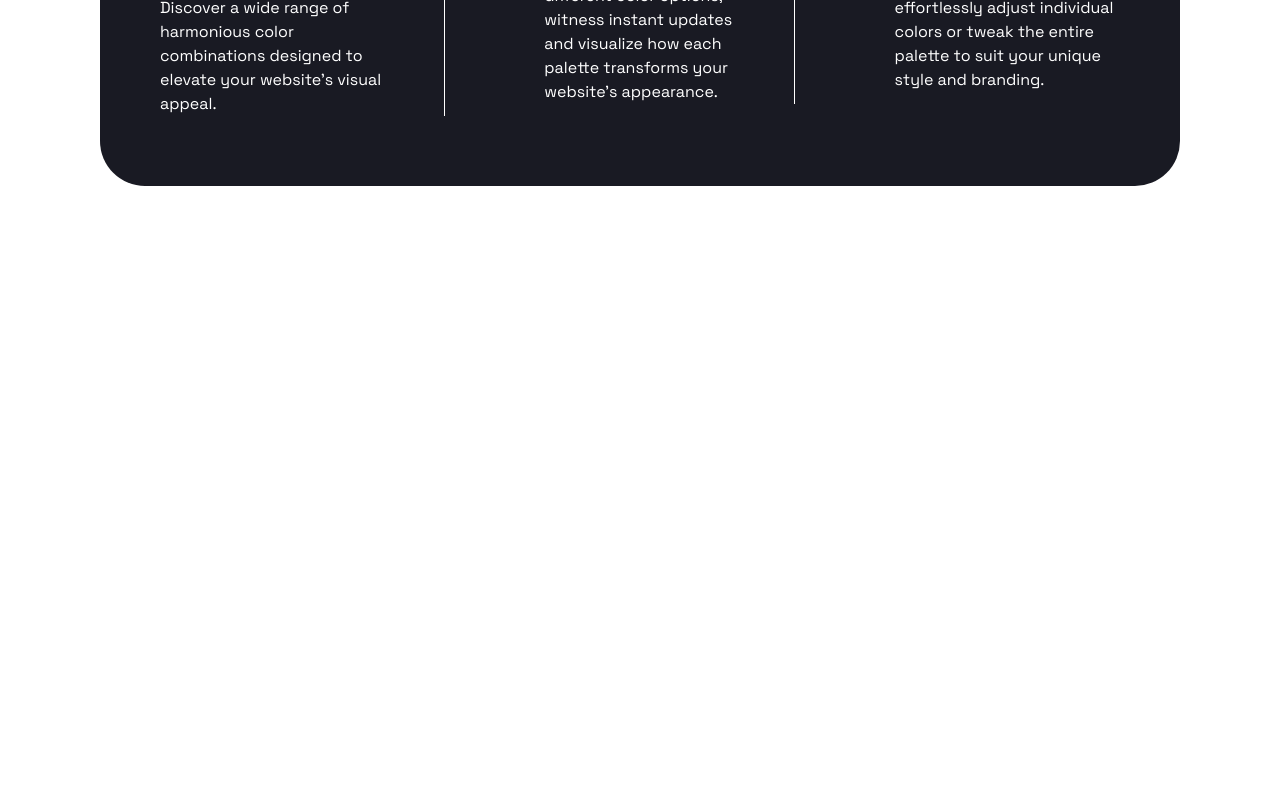
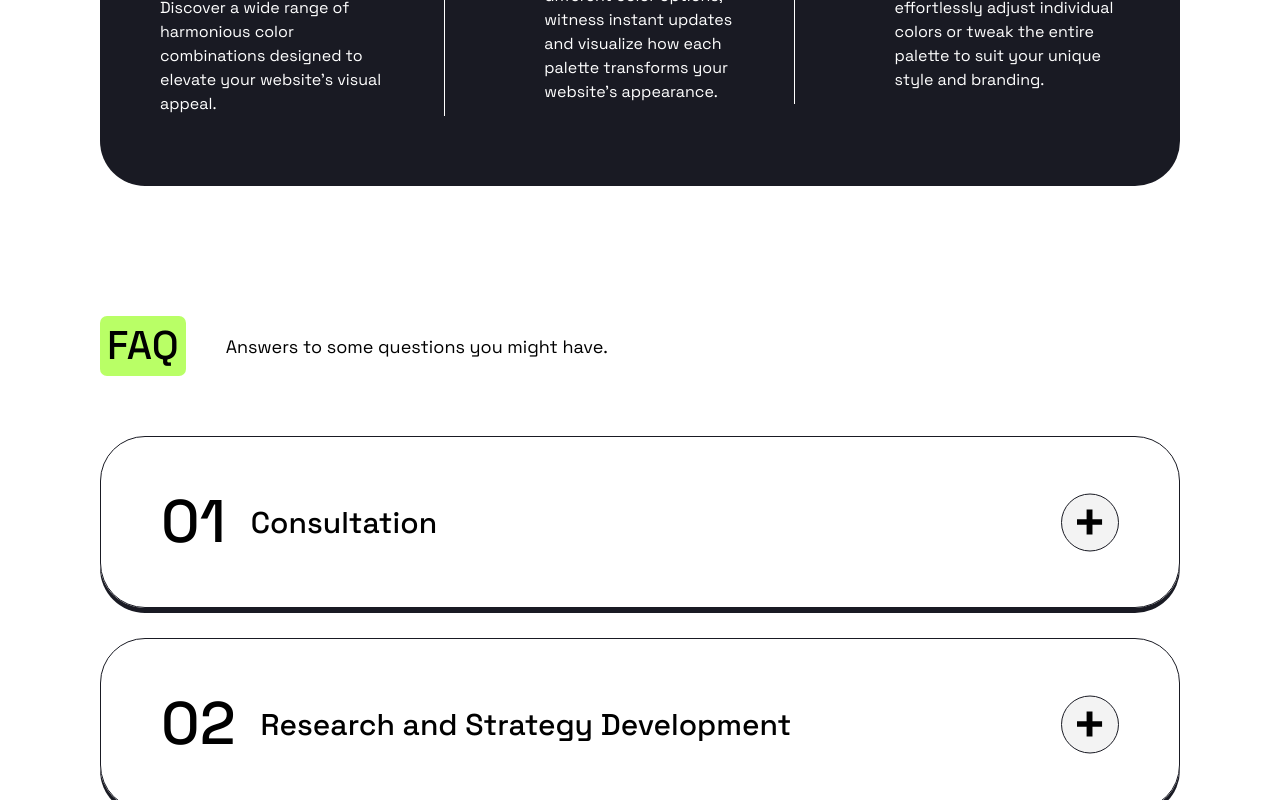
Before and after one commit to tyomll/huesync, a Next.js app: page / in a window 1280 px wide. Shown: the part 2000-2800 px from the top of the page. Before the commit the page ends 2286 px from the top, so only its background shows below. Built offline with nearby package versions, Linux system fonts and the light colour scheme.

Commit message:
Add: "FAQ" section, cards, refactor.

```diff
--- a/src/components/screens/home/Home.tsx
+++ b/src/components/screens/home/Home.tsx
@@ -3,6 +3,7 @@ import React from "react";
 import Hero from "./sections/hero/Hero";
 import Why from "./sections/why/Why";
 import HowItWorks from "./sections/howItWorks/HowItWorks";
+import Faq from "./sections/faq/Faq";
 
 const Home = () => {
 	return (
@@ -11,6 +12,7 @@ const Home = () => {
 				<Hero />
 				<Why />
 				<HowItWorks />
+				<Faq />
 			</div>
 		</Layout>
 	);
--- /dev/null
+++ b/src/components/screens/home/sections/faq/Faq.tsx
@@ -0,0 +1,18 @@
+import React, { FC } from "react";
+import SectionHeading from "@/shared/SectionHeading";
+import QACard from "./QACard";
+import QACardList from "./QACardList";
+
+const Faq: FC = () => {
+	return (
+		<div>
+			<SectionHeading
+				title="FAQ"
+				subtitle="Answers to some questions you might have."
+			/>
+			<QACardList />
+		</div>
+	);
+};
+
+export default Faq;
--- /dev/null
+++ b/src/components/screens/home/sections/faq/QACard.tsx
@@ -0,0 +1,89 @@
+import React, { FC, useState } from "react";
+
+interface IQACard {
+	number: string;
+	question: string;
+	answer: string;
+}
+const QACard: FC<IQACard> = ({ number, question, answer }) => {
+	const [openCard, setOpenCard] = useState<boolean>(false);
+	const shadow = { boxShadow: "0px 5px 0px #191A23" };
+
+	const toggleCard = () => {
+		setOpenCard(!openCard);
+	};
+	return (
+		<div
+			className={`flex flex-col justify-center w-full bg-${
+				!openCard ? "accent" : "secondaryButton"
+			} px-[60px] py-[40px] rounded-[45px] border-[1px] border-primaryButton gap-[30px] transition duartion-700`}
+			style={shadow}
+		>
+			<div className="flex justify-between items-center">
+				<div className="flex items-center gap-[25px]">
+					<h1 className="text-[60px] font-500 text-primary">{number}</h1>
+					<h2 className="text-[30px] font-500 text-primary">{question}</h2>
+				</div>
+
+				{openCard ? (
+					<div className="cursor-pointer" onClick={toggleCard}>
+						{/* minus icon */}
+						<svg
+							width="58"
+							height="59"
+							viewBox="0 0 58 59"
+							fill="none"
+							xmlns="http://www.w3.org/2000/svg"
+						>
+							<circle
+								cx="29"
+								cy="29.5"
+								r="28.5"
+								className="fill-accent stroke-primaryButton"
+							/>
+							<path
+								className="fill-primary"
+								d="M20 32.14V26.5H37.76V32.14H20Z"
+							/>
+						</svg>
+					</div>
+				) : (
+					<div className="cursor-pointer" onClick={toggleCard}>
+						{/* plus icon */}
+						<svg
+							width="58"
+							height="59"
+							viewBox="0 0 58 59"
+							fill="none"
+							xmlns="http://www.w3.org/2000/svg"
+						>
+							<circle
+								className="fill-accent stroke-primaryButton"
+								cx="29"
+								cy="29.5"
+								r="28.5"
+							/>
+							<path
+								className="fill-primary"
+								d="M25.6 41.58V31.86H16V26.22H25.6V16.5H31.48V26.22H41.08V31.86H31.48V41.58H25.6Z"
+							/>
+						</svg>
+					</div>
+				)}
+			</div>
+			{openCard && (
+				<>
+					<div className="h-[1px] bg-primary transition duartion-500"></div>
+					<h2 className={`text-[20px] font-500 rounded-[7px] px-[7px]`}>
+						During the initial consultation, we will discuss your business goals
+						and objectives, target audience, and current marketing efforts. This
+						will allow us to understand your needs and tailor our services to
+						best fit your requirements.
+					</h2>
+				</>
+			)}
+		</div>
+	);
+};
+
+export default QACard;
--- /dev/null
+++ b/src/components/screens/home/sections/faq/QACardList.tsx
@@ -0,0 +1,46 @@
+import React from "react";
+import QACard from "./QACard";
+
+const questions = [
+	{
+		number: "01",
+		question: "Consultation",
+		answer:
+			"During the initial consultation, we will discuss your business goals and objectives, target audience, and current marketing efforts. This will allow us to understand your needs and tailor our services to best fit your requirements.",
+	},
+	{
+		number: "02",
+		question: "Research and Strategy Development",
+		answer:
+			"During the initial consultation, we will discuss your business goals and objectives, target audience, and current marketing efforts. This will allow us to understand your needs and tailor our services to best fit your requirements.",
+	},
+	{
+		number: "03",
+		question: "Implementation",
+		answer:
+			"During the initial consultation, we will discuss your business goals and objectives, target audience, and current marketing efforts. This will allow us to understand your needs and tailor our services to best fit your requirements.",
+	},
+	{
+		number: "04",
+		question: "Monitoring and Optimization",
+		answer:
+			"During the initial consultation, we will discuss your business goals and objectives, target audience, and current marketing efforts. This will allow us to understand your needs and tailor our services to best fit your requirements.",
+	},
+];
+const QACardList = () => {
+	return (
+		<div className="flex flex-col gap-[30px] mt-[60px]">
+			{questions.map((question) => {
+				return (
+					<QACard
+						number={question.number}
+						question={question.question}
+						answer={question.answer}
+					/>
+				);
+			})}
+		</div>
+	);
+};
+
+export default QACardList;
--- a/src/components/screens/home/sections/howItWorks/CaseStudies.tsx
+++ b/src/components/screens/home/sections/howItWorks/CaseStudies.tsx
@@ -10,7 +10,7 @@ const CaseStudies: FC = () => {
 		<div className="flex items-center mt-[80px] bg-primaryButton rounded-[45px] px-[60px] py-[70px] gap-[100px]">
 			{cases.map((descritption: string, i: number) => {
 				return (
-					<div className="flex">
+					<div key={i} className="flex">
 						<p className="text-secondary">{descritption}</p>
 						{i !== cases.length - 1 && (
 							<div className="w-[2px] bg-secondary ml-[50px]"></div>
--- a/src/pages/_app.tsx
+++ b/src/pages/_app.tsx
@@ -1,5 +1,5 @@
+import type { AppProps } from "next/app";
 import "@/styles/globals.css";
-import type { AppProps } from "next/app";
 
 export default function App({ Component, pageProps }: AppProps) {
 	return <Component {...pageProps} />;
--- a/tailwind.config.js
+++ b/tailwind.config.js
@@ -4,6 +4,7 @@ module.exports = {
 		"./src/pages/**/*.{js,ts,jsx,tsx,mdx}",
 		"./src/components/**/*.{js,ts,jsx,tsx,mdx}",
 		"./src/app/**/*.{js,ts,jsx,tsx,mdx}",
+		"./src/**/*.{js,ts,jsx,tsx,mdx}",
 	],
 	theme: {
 		extend: {
```
Also changed, not shown: src/assets/minus-icon.svg (added), src/assets/plus-icon.svg (added).
